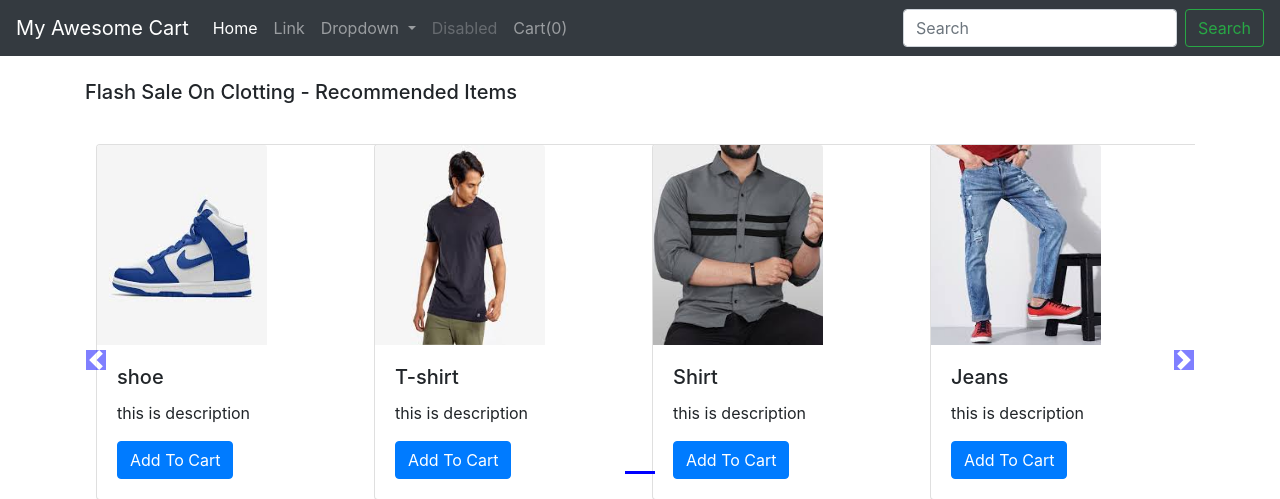
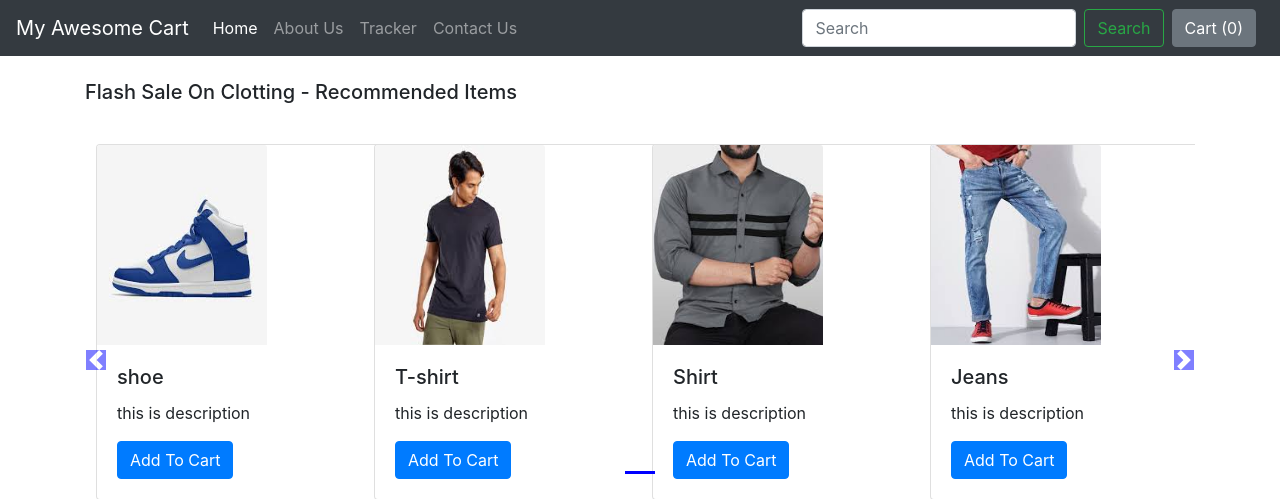
Before and after one commit to AbhinayS7/P2-django_2019_course-, a Django app: page /shop/ in a window 1280 px wide. Shown: the top 499 px of the page. Run offline with Django 4.2, Linux system fonts and the light colour scheme; data comes from the database, SQL or seed files in the repository; some libraries are stand-ins or nearby versions.

Commit message:
video 40 completed, added Cart Popover & Other html Pages

```diff
--- a/shop/templates/shop/basic.html
+++ b/shop/templates/shop/basic.html
@@ -17,7 +17,7 @@
 <body>
 
     <nav class="navbar navbar-expand-lg navbar-dark bg-dark">
-        <a class="navbar-brand" href="#">My Awesome Cart</a>
+        <a class="navbar-brand" href="/shop/">My Awesome Cart</a>
         <button class="navbar-toggler" type="button" data-toggle="collapse" data-target="#navbarSupportedContent"
             aria-controls="navbarSupportedContent" aria-expanded="false" aria-label="Toggle navigation">
             <span class="navbar-toggler-icon"></span>
@@ -26,34 +26,25 @@
         <div class="collapse navbar-collapse" id="navbarSupportedContent">
             <ul class="navbar-nav mr-auto">
                 <li class="nav-item active">
-                    <a class="nav-link" href="#">Home <span class="sr-only">(current)</span></a>
+                    <a class="nav-link" href="/shop/">Home <span class="sr-only">(current)</span></a>
                 </li>
                 <li class="nav-item">
-                    <a class="nav-link" href="#">Link</a>
-                </li>
-                <li class="nav-item dropdown">
-                    <a class="nav-link dropdown-toggle" href="#" id="navbarDropdown" role="button"
-                        data-toggle="dropdown" aria-haspopup="true" aria-expanded="false">
-                        Dropdown
-                    </a>
-                    <div class="dropdown-menu" aria-labelledby="navbarDropdown">
-                        <a class="dropdown-item" href="#">Action</a>
-                        <a class="dropdown-item" href="#">Another action</a>
-                        <div class="dropdown-divider"></div>
-                        <a class="dropdown-item" href="#">Something else here</a>
-                    </div>
+                    <a class="nav-link" href="/shop/about/">About Us</a>
                 </li>
                 <li class="nav-item">
-                    <a class="nav-link disabled" href="#" tabindex="-1" aria-disabled="true">Disabled</a>
+                    <a class="nav-link" href="/shop/tracker/">Tracker</a>
                 </li>
                 <li class="nav-item">
-                    <a class="nav-link" href="#">Cart(<span id="cart">0</span>)</a>
+                    <a class="nav-link" href="/shop/contact_us/">Contact Us</a>
                 </li>
             </ul>
             <form class="form-inline my-2 my-lg-0">
                 <input class="form-control mr-sm-2" type="search" placeholder="Search" aria-label="Search">
                 <button class="btn btn-outline-success my-2 my-sm-0" type="submit">Search</button>
             </form>
+            <button type="button" id = "popcart"class="btn btn-secondary mx-2" data-html="true" data-container="body" data-toggle="popover" data-placement="bottom" data-content="Vivamus sagittis lacus vel augue laoreet rutrum faucibus.">
+                Cart (<span id="cart">0</span>)
+            </button>
         </div>
     </nav>
     {% block body %} {% endblock %}
--- /dev/null
+++ b/shop/templates/shop/checkout.html
@@ -0,0 +1,4 @@
+{% extends 'shop/basic.html' %}
+
+{% block title%} Checkout {% endblock %}
+{% block body %} This is Checkout {% endblock %}
--- /dev/null
+++ b/shop/templates/shop/contact_us.html
@@ -0,0 +1,4 @@
+{% extends 'shop/basic.html' %}
+
+{% block title%} Contact Us {% endblock %}
+{% block body %} This is Contact Us {% endblock %}
--- a/shop/templates/shop/index_shop.html
+++ b/shop/templates/shop/index_shop.html
@@ -123,5 +123,8 @@
         localStorage.setItem('cart', JSON.stringify(cart));
         document.getElementById('cart').innerHTML = Object.keys(cart).length;
     });
+
+    $('#popcart').popover()
+    document.getElementById("popcart").setAttribute('data-content', '<h5>Cart for your items in my shopping cart</h5>');
 </script>
 {% endblock %}
--- /dev/null
+++ b/shop/templates/shop/product_view.html
@@ -0,0 +1,4 @@
+{% extends 'shop/basic.html' %}
+
+{% block title%} Product view {% endblock %}
+{% block body %} This is Product view {% endblock %}
--- /dev/null
+++ b/shop/templates/shop/search.html
@@ -0,0 +1,4 @@
+{% extends 'shop/basic.html' %}
+
+{% block title%} Search {% endblock %}
+{% block body %} This is Search {% endblock %}
--- /dev/null
+++ b/shop/templates/shop/tracker.html
@@ -0,0 +1,4 @@
+{% extends 'shop/basic.html' %}
+
+{% block title%} Tracker {% endblock %}
+{% block body %} This is Tracker {% endblock %}
--- a/shop/urls.py
+++ b/shop/urls.py
@@ -6,4 +6,8 @@ urlpatterns = [
     path('', views.index),
     path('about/', views.about),
     path('product_page/', views.product_page),
+    path('tracker/', views.tracker),
+    path('contact_us/', views.contact_us),
+    path('search/', views.search),
+    path('checkout/', views.checkout),
 ]
--- a/shop/views.py
+++ b/shop/views.py
@@ -29,4 +29,16 @@ def about(request):
     return render(request,'shop/about.html')
 
 def product_page(request):
-    return HttpResponse('this is product page')
+    return render(request,'shop/product_view.html')
+
+def tracker(request):
+    return render(request,'shop/tracker.html')
+
+def contact_us(request):
+    return render(request,'shop/contact_us.html')
+
+def search(request):
+    return render(request,'shop/search.html')
+
+def checkout(request):
+    return render(request,'shop/checkout.html')
```
